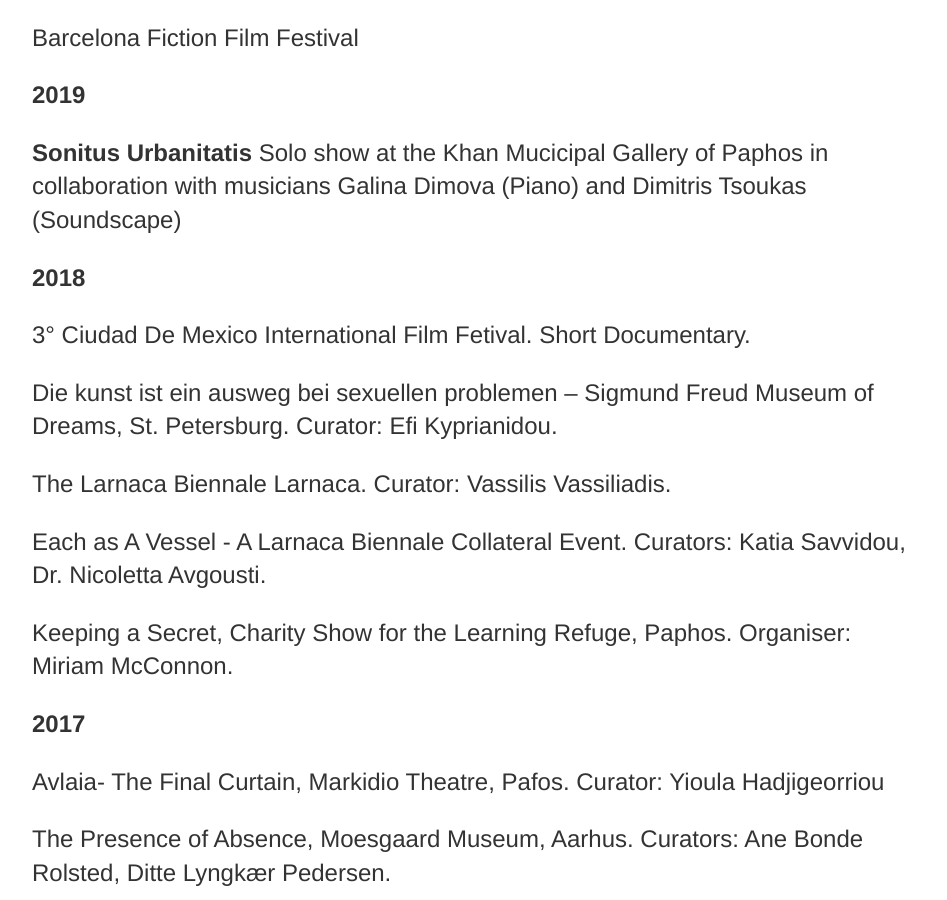
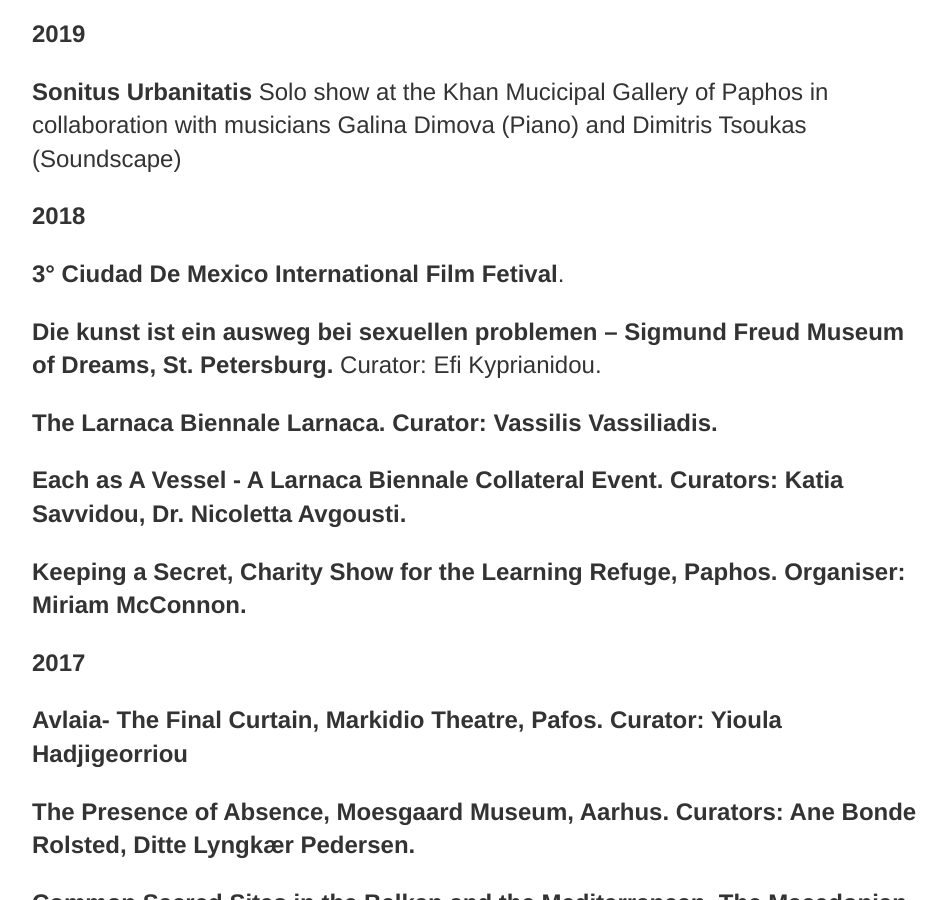
Before and after one commit to YiannosEconomou/Yiannos-E.net, a Jekyll site: the page built from cv.html, in a window 1280 px wide and 900 px high, scrolled down 551 px. Shown: the whole window, without its empty margins (160-1107 px from the left). Built offline with Jekyll 4.4.1, drawn with Linux system fonts in a browser that asks for light colours.

Commit message:
Update cv.html

```diff
--- a/cv.html
+++ b/cv.html
@@ -5,31 +5,32 @@
 
 <div class="blurb">
 	<h1>Yiannos Economou</h1>
-	<p>Born in Cyprus in 1959,
+	<p><h2>Born in Cyprus in 1959,
 		he studied Economics in the UK but re-entered full time education and obtained a Fine Arts Degree and a Masters from
 		the Kent Institute of Art and design in Kent, 1993. Whilst mainly a video artist, he has also worked with film, photography and animation and his videos have been shown equally in gallery spaces and video festivals.
 		His late works combine the raw verisimilar attributes of video and its ability to capture unmediated sounds and images into poetic compositions.
-	<p>
+	<p></h2>
 	<p> <b><p class="sansserif">SELECTED SHOWS AND PARTICIPATIONS</b>
 	<p>
 	<p>
-	 <b>2020</b>
-	<p> Barcelona Fiction Film Festival
+		<b><strong>2020</b></strong>
+	<p> <b>Barcelona Fiction Film Festival</b>
 	<p>
 	<p>
 		<p> <b>2019</b>
 		<p> <b> Sonitus Urbanitatis</b> Solo show at the Khan Mucicipal Gallery of Paphos in collaboration with musicians Galina Dimova (Piano) and Dimitris Tsoukas (Soundscape)
-
+<p>
 	<p>
 	<p><b>2018</b>
 
 
 
-<p>3° Ciudad De Mexico International Film Fetival. Short Documentary.
-<p> Die kunst ist ein ausweg bei sexuellen problemen – Sigmund Freud Museum of Dreams, St. Petersburg. Curator: Efi Kyprianidou.
-<p> The Larnaca Biennale Larnaca. Curator: Vassilis Vassiliadis.
+	<p><b>3° Ciudad De Mexico International Film Fetival</b>.
+<p> <b>Die kunst ist ein ausweg bei sexuellen problemen – Sigmund Freud Museum of Dreams, St. Petersburg.</b> Curator: Efi Kyprianidou.
+<p> <b>The Larnaca Biennale Larnaca. Curator: Vassilis Vassiliadis.
 <p> Each as A Vessel - A Larnaca Biennale Collateral Event. Curators: Katia Savvidou, Dr. Nicoletta Avgousti.
 <p> Keeping a Secret, Charity Show for the Learning Refuge, Paphos. Organiser: Miriam McConnon.
+<p>
 <p>
 <p>
 		<p><b>2017</b>
@@ -44,6 +45,7 @@
 <p><b>2016</b>
 <p>Ars Moriendi, The House of Cyprus Athens. Curator: Dr. Nikki Loizidou.
 <p>
+	<p>
 <p>
 <p><b>2015</b>
 
```
